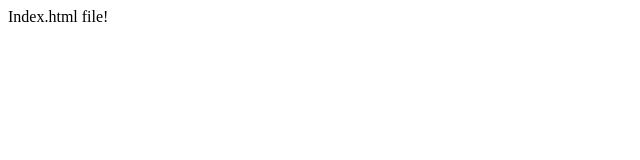
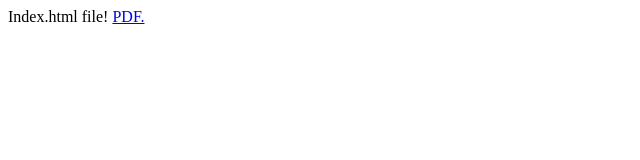
Before and after one commit to Havenfire/Havenfire.github.io, a plain HTML site: page index.html in a window 1280 px wide. Shown: the full height of the page, 0-640 px from the left. Drawn offline with Linux system fonts and the light colour scheme.

Commit message:
Update index.html

```diff
--- a/index.html
+++ b/index.html
@@ -1 +1,3 @@
 Index.html file!
+
+<a href="https://havenfire.github.io/folder/document.pdf" target="_blank">PDF.</a>
```
